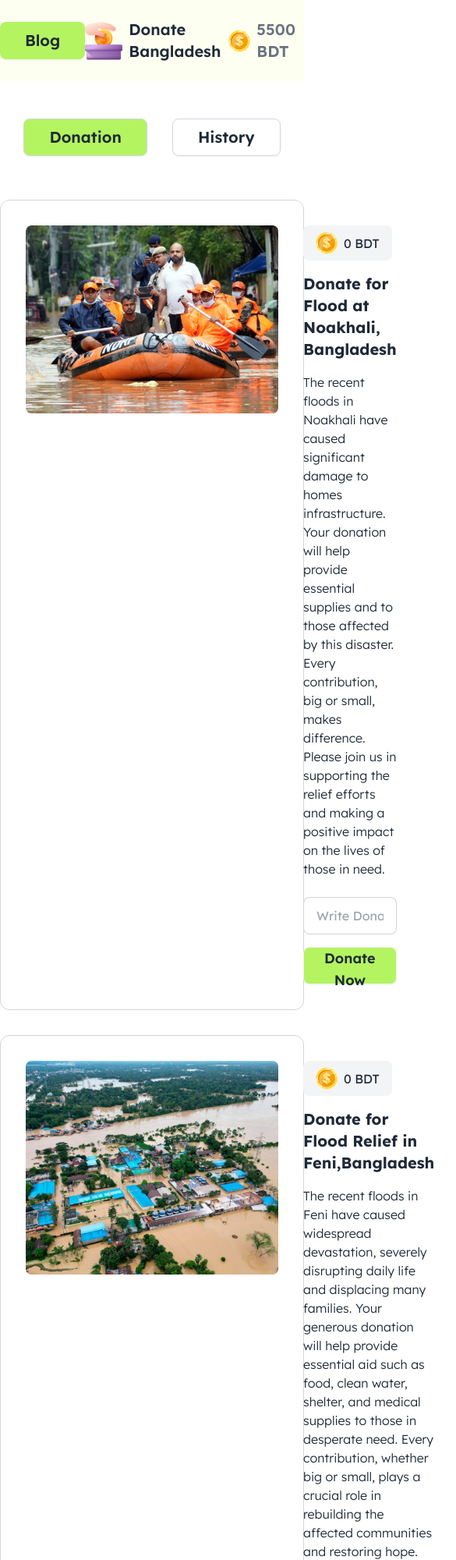
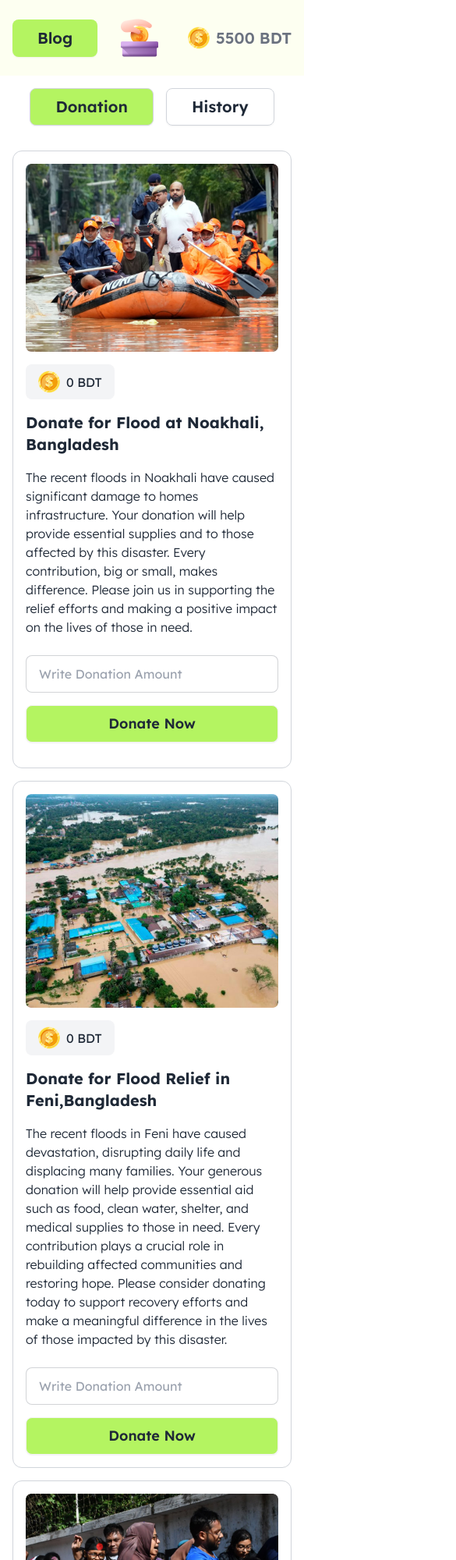
Before and after one commit to ferdousmikdad/B10A5-DOM, a plain HTML site: page index.html in a window 390 px wide. Shown: the top 2000 px of the page at 78% size, 585 px wide, since content can reach past the window. Drawn offline with nearby package versions, Linux system fonts and the light colour scheme.

Commit message:
Made the entire site responsiv with CSS adjustments

```diff
--- a/index.html
+++ b/index.html
@@ -41,7 +41,7 @@
 
   <body class="font-lexend">
     <header class="relative z-99 sticky top-0 backdrop-blur-3xl">
-      <nav class="bg-[rgba(229,255,114,0.1)]">
+      <nav class="bg-[rgba(229,255,114,0.1)] px-4 md:p-0">
         <div class="max-w-6xl mx-auto flex justify-between items-center py-6">
           <!-- Blog Button -->
           <div>
@@ -55,7 +55,9 @@
           <!-- Logo -->
           <div class="flex justify-center items-center">
             <img class="mr-2" src="assets/logo.png" alt="Logo" />
-            <h3 class="text-xl font-semibold">Donate Bangladesh</h3>
+            <h3 class="text-xl font-semibold hidden md:block">
+              Donate Bangladesh
+            </h3>
           </div>
           <!-- Donated need amount -->
           <div class="flex justify-center items-center">
@@ -71,7 +73,9 @@
       </nav>
 
       <!-- Donation and History Button -->
-      <div class="flex justify-center items-center gap-8 pt-12 pb-6">
+      <div
+        class="flex justify-center items-center gap-4 md:gap-8 pt-4 md:pt-12 pb-4 md:pb-12"
+      >
         <button
           id="btnShowDonation"
           class="btn text-xl px-8 bg-primary active:bg-primary border border-gray-300 hover:border-none hover:bg-primary"
@@ -92,16 +96,18 @@
       <!-- Donation Section -->
       <div id="donationSection">
         <!-- Card-1 -->
-        <div class="border border-gray-300 rounded-xl mt-8 flex items-stretch">
+        <div
+          class="border border-gray-300 rounded-xl lg:flex items-stretch m-4 p-4 md:p-4 md:m-0"
+        >
           <!-- Image Section -->
           <img
-            class="p-8 h-full object-cover"
+            class="md:p-4 mr-4 h-full object-cover hover:scale-105 transition"
             src="assets/noakhali.png"
             alt="noakhali"
           />
 
           <!-- Blog Content -->
-          <div class="pr-8 py-8 flex flex-col justify-between flex-grow">
+          <div class="md:pr-4 py-4 flex flex-col justify-between flex-grow">
             <!-- Donation Amount -->
             <div
               class="flex items-center bg-gray-100 py-2 px-4 rounded-lg w-fit mb-4"
@@ -144,16 +150,18 @@
         </div>
 
         <!-- Card-2 -->
-        <div class="border border-gray-300 rounded-xl mt-8 flex items-stretch">
+        <div
+          class="border border-gray-300 rounded-xl lg:flex items-stretch m-4 md:mt-8 p-4 md:p-4 md:m-0"
+        >
           <!-- Image Section -->
           <img
-            class="p-8 h-full object-cover"
+            class="md:p-4 mb-4 md:mb-0 h-full object-cover hover:scale-105 transition"
             src="assets/feni.png"
             alt="noakhali"
           />
 
           <!-- Blog Content -->
-          <div class="pr-8 py-8 flex flex-col justify-between flex-grow">
+          <div class="md:p-4 flex flex-col justify-between flex-grow">
             <!-- Donation Amount -->
             <div
               class="flex items-center bg-gray-100 py-2 px-4 rounded-lg w-fit mb-4"
@@ -169,15 +177,14 @@
 
             <!-- Description -->
             <p class="mb-6 flex-grow font-light">
-              The recent floods in Feni have caused widespread devastation,
-              severely disrupting daily life and displacing many families. Your
-              generous donation will help provide essential aid such as food,
-              clean water, shelter, and medical supplies to those in desperate
-              need. Every contribution, whether big or small, plays a crucial
-              role in rebuilding the affected communities and restoring hope.
-              Please consider donating today to support the recovery efforts and
-              make a meaningful difference in the lives of those impacted by
-              this disaster.
+              The recent floods in Feni have caused devastation, disrupting
+              daily life and displacing many families. Your generous donation
+              will help provide essential aid such as food, clean water,
+              shelter, and medical supplies to those in need. Every contribution
+              plays a crucial role in rebuilding affected communities and
+              restoring hope. Please consider donating today to support recovery
+              efforts and make a meaningful difference in the lives of those
+              impacted by this disaster.
             </p>
 
             <!-- Input and Button -->
@@ -199,16 +206,18 @@
         </div>
 
         <!-- Card-3 -->
-        <div class="border border-gray-300 rounded-xl mt-8 flex items-stretch">
+        <div
+          class="border border-gray-300 rounded-xl lg:flex items-stretch m-4 md:mt-8 p-4 md:p-4 md:m-0"
+        >
           <!-- Image Section -->
           <img
-            class="p-8 h-full object-cover"
+            class="md:p-4 mb-4 md:mb-0 h-full object-cover hover:scale-105 transition"
             src="assets/quota-protest.png"
             alt="noakhali"
           />
 
           <!-- Blog Content -->
-          <div class="pr-8 py-8 flex flex-col justify-between flex-grow">
+          <div class="md:p-4 flex flex-col justify-between flex-grow">
             <!-- Donation Amount -->
             <div
               class="flex items-center bg-gray-100 py-2 px-4 rounded-lg w-fit mb-4"
@@ -255,12 +264,12 @@
       <!-- Modal -->
       <dialog
         id="donationModal"
-        class="modal modal-bottom sm:modal-middle z-50"
+        class="modal modal-center sm:modal-middle z-50"
       >
         <div class="modal-box flex flex-col justify-center items-center">
           <h2 id="modal-heading" class="text-3xl font-bold mb-4">Congrats!</h2>
           <img src="assets/coin.png" alt="coin" />
-          <p class="py-4">You have Donated for Humankind</p>
+          <p class="py-4 text-center">You have Donated for Humankind</p>
           <h3 class="text-xl font-bold">Successfully</h3>
           <div class="modal-action">
             <form method="dialog">
@@ -273,10 +282,12 @@
       </dialog>
 
       <!-- History -->
-      <div id="historySection" class="hidden"></div>
+      <div id="historySection" class="hidden m-4 md:m-0"></div>
     </main>
     <footer class="bg-colorBg py-4 mt-8">
-      <p class="text-center">© 2023, Donate Bangladesh. All right reserved.</p>
+      <p class="text-center text-sm text-gray-500">
+        © 2023, Donate Bangladesh. All right reserved.
+      </p>
     </footer>
 
     <script src="js/featurs.js"></script>
--- a/js/featurs.js
+++ b/js/featurs.js
@@ -1,5 +1,3 @@
-// feature.js
-
 // Toggle button for Donation Section
 document.getElementById('btnShowDonation')
     .addEventListener('click', function () {
```
Also changed, not shown: blog.html (+5 -3 lines).
